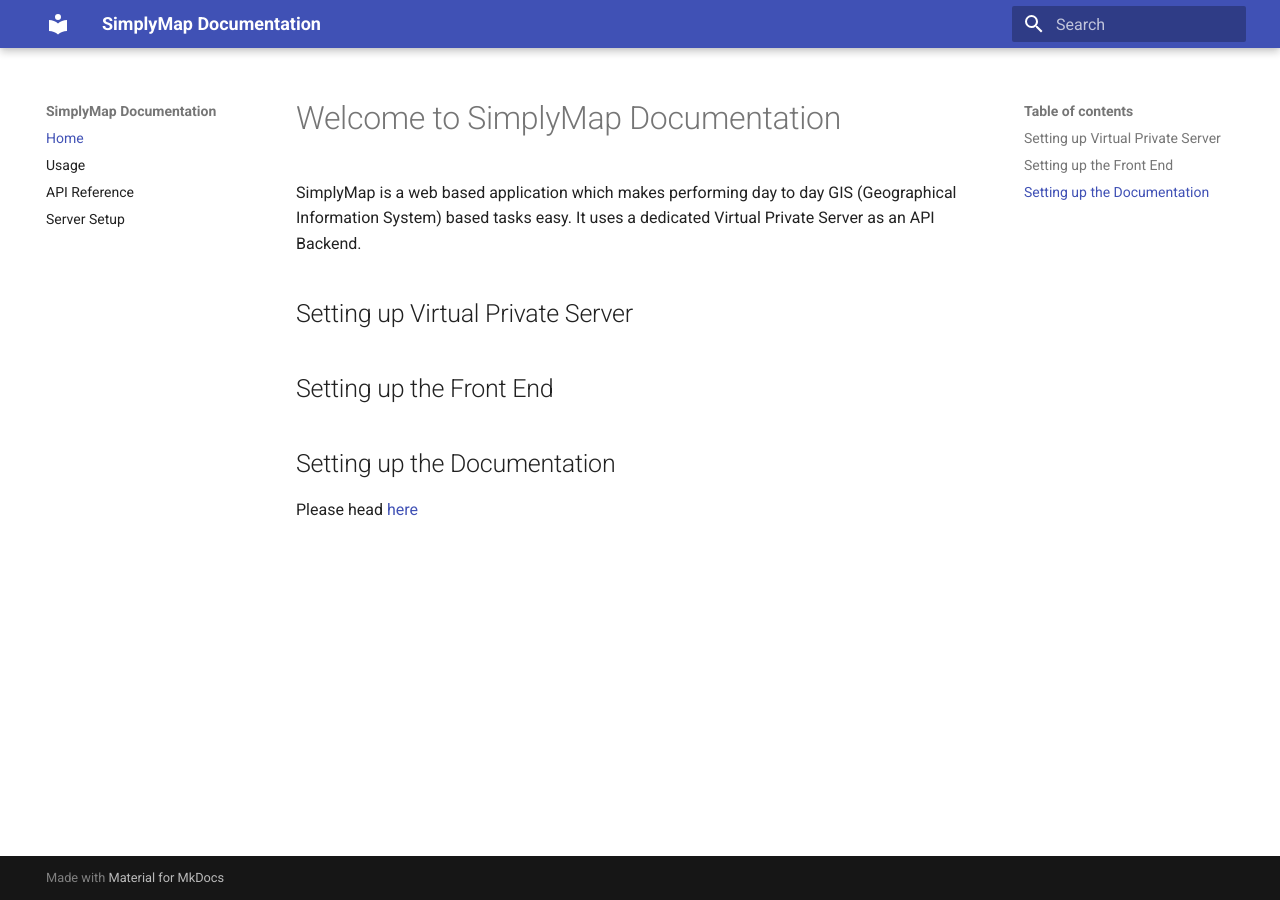
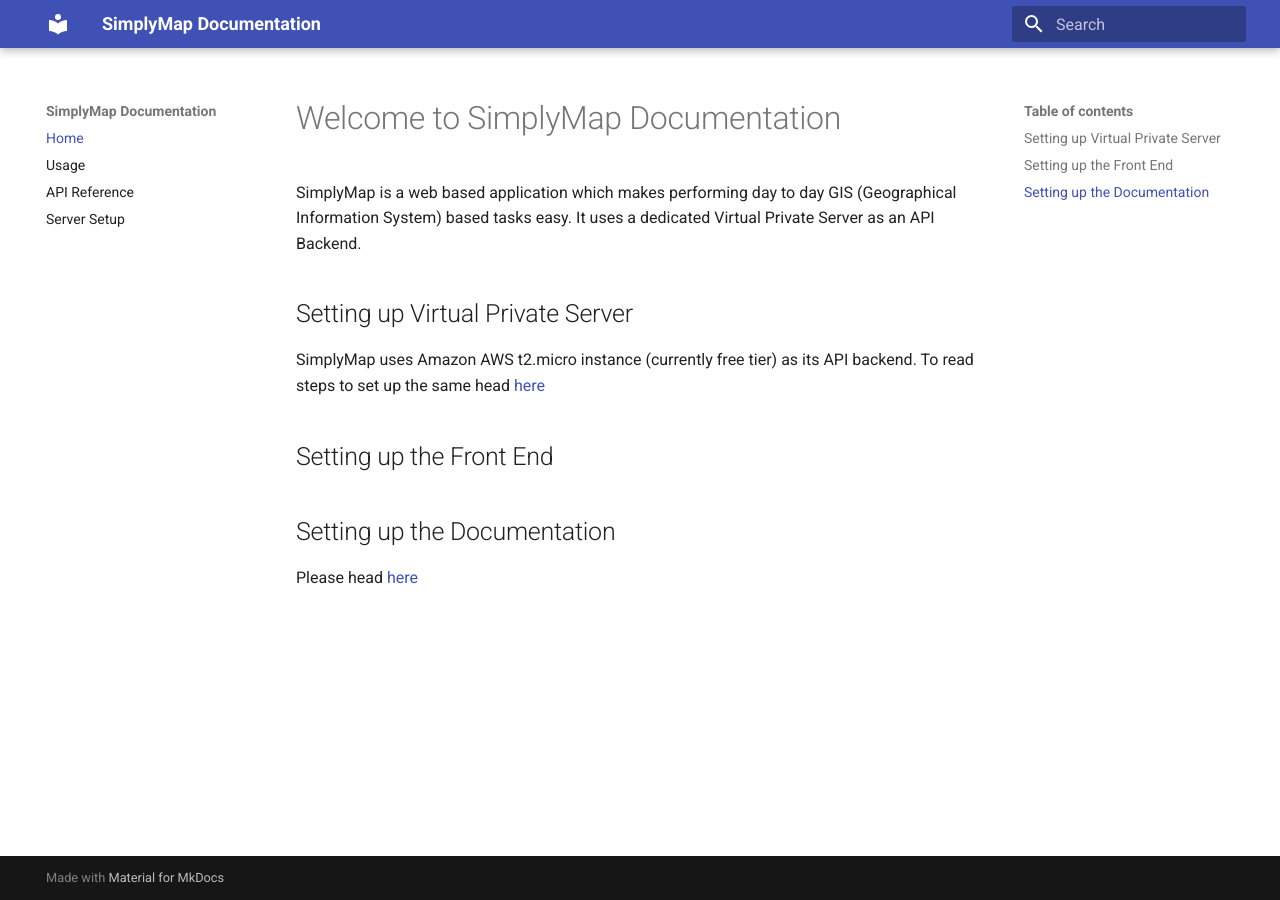
Before and after one commit to amritanshusingh/SimplyMap, an MkDocs documentation site: the page built from docs/index.md, in a window 1280 px wide. Built offline with MkDocs 1.6.1 and Material for MkDocs 9.7.7, drawn with Linux system fonts in a browser that asks for light colours.

Commit message:
Added some initial server setup instructions

```diff
--- a/docs/index.md
+++ b/docs/index.md
@@ -4,6 +4,8 @@
 It uses a dedicated Virtual Private Server as an API Backend.
 
 ## Setting up Virtual Private Server
+SimplyMap uses Amazon AWS t2.micro instance (currently free tier) as its API backend.
+To read steps to set up the same head [here](server.md)
 
 ## Setting up the Front End
 
```
Also changed, not shown: docs/server.md (+14 -0 lines).
